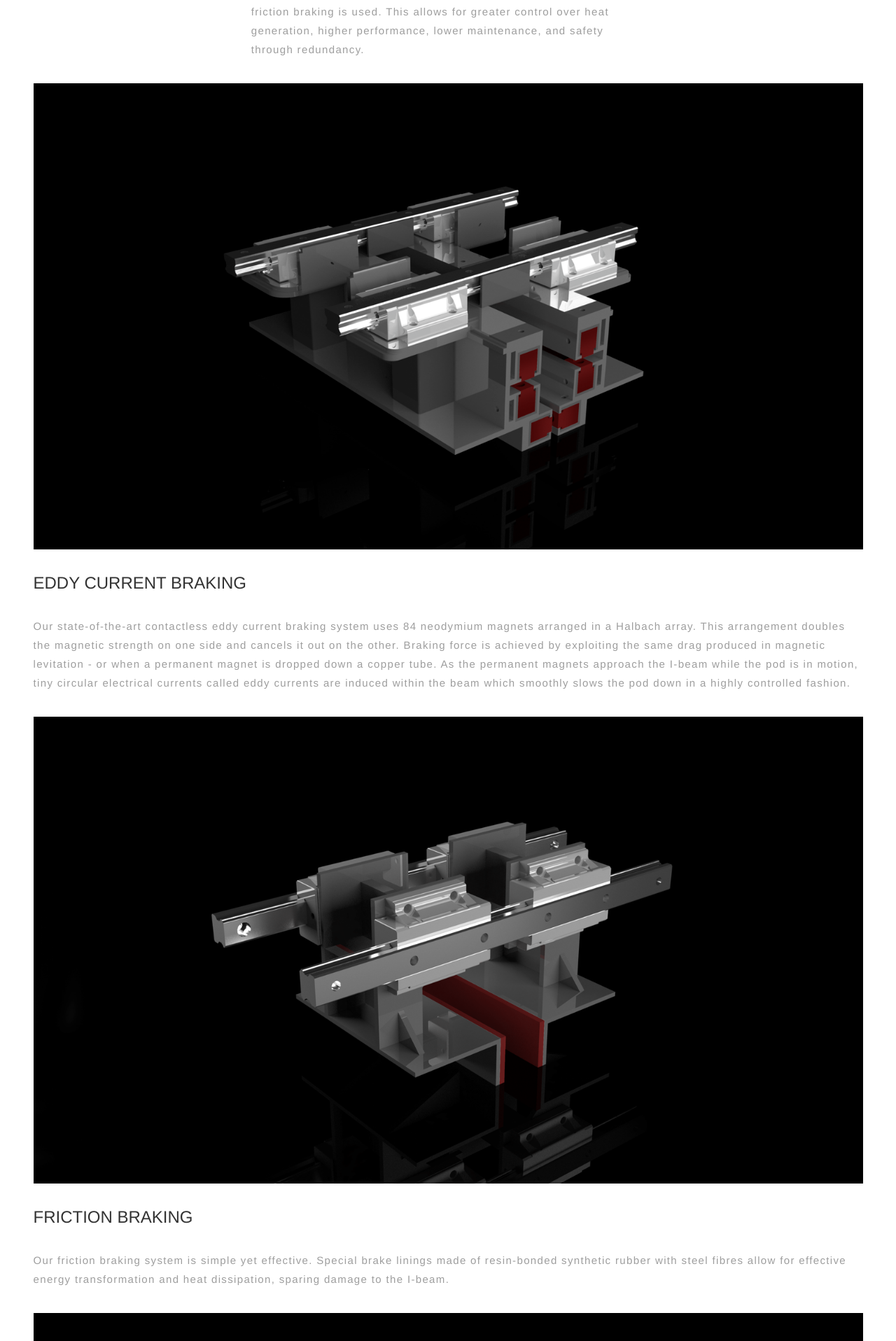
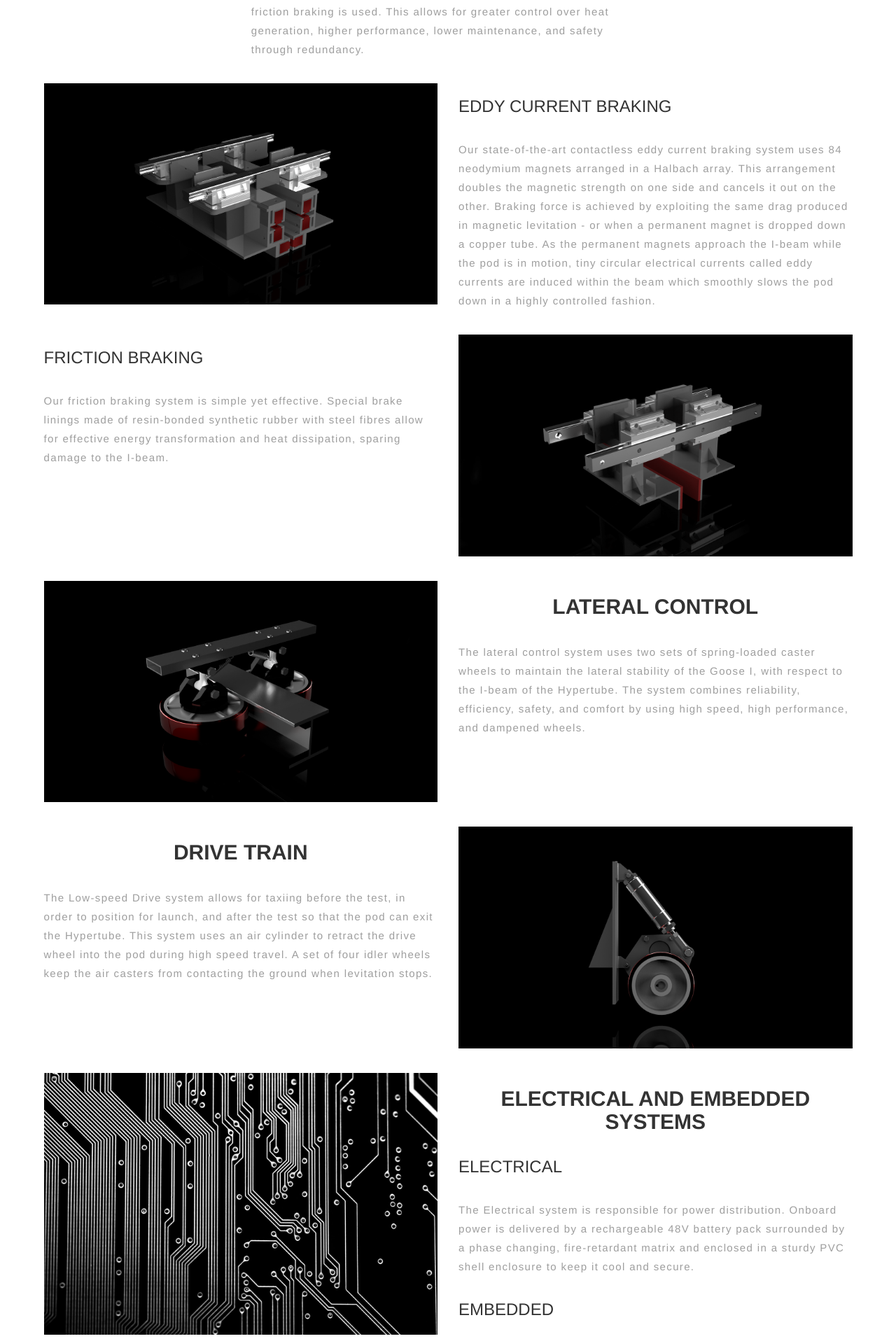
Before and after one commit to hsami10/Waterloop_website, a React app: page / in a window 1280 px wide. Shown: the part 2004-3920 px from the top of the page at 70% size. Built offline with nearby package versions, Linux system fonts and the light colour scheme.

Commit message:
Alternate all g1 content rows.

```diff
--- a/app/src/components/goose1.jsx
+++ b/app/src/components/goose1.jsx
@@ -52,10 +52,10 @@ export default class Goose1 extends React.Component {
                     </Row>
 
                     <Row>
-                        <Col xs={12} md={6} mdPush={6}>
+                        <Col md={6} mdPush={6}>
                             <Image src={images + 'flock-imgs/levitation.png'} responsive />
                         </Col>
-                        <Col xs={12} md={6} mdPull={6}>
+                        <Col md={6} mdPull={6}>
                             <h2>LEVITATION SYSTEM</h2>
                             <p>Air levitation through the form of four air casters is supplied via two on-board air tanks. The air
                             casters create a thin sheet of air similar to an air hockey table upon which our pod floats. Air
@@ -72,7 +72,13 @@ export default class Goose1 extends React.Component {
                             combination of eddy current braking and friction braking is used. This allows for greater control over
                             heat generation, higher performance, lower maintenance, and safety through redundancy.</p>
                         </Col>
+                    </Row>
+
+                    <Row>
+                        <Col md={6}>
                             <Image src={images + 'flock-imgs/eddy-brake.png'} responsive />
+                        </Col>
+                        <Col md={6}>
                             <h3>EDDY CURRENT BRAKING</h3>
                             <p>Our state-of-the-art contactless eddy current braking system uses 84 neodymium magnets arranged in a Halbach
                             array. This arrangement doubles the magnetic strength on one side and cancels it out on the other.
@@ -80,32 +86,51 @@ export default class Goose1 extends React.Component {
                             magnet is dropped down a copper tube. As the permanent magnets approach the I-beam while the pod is in motion,
                             tiny circular electrical currents called eddy currents are induced within the beam which smoothly slows the
                             pod down in a highly controlled fashion. </p>
+                        </Col>
+                    </Row>
+
+                    <Row>
+                        <Col md={6} mdPush={6}>
                             <Image src={images + 'flock-imgs/friction-brake.png'} responsive />
+                        </Col>
+                        <Col md={6} mdPull={6}>
                             <h3>FRICTION BRAKING</h3>
                             <p>Our friction braking system is simple yet effective. Special brake linings made of resin-bonded synthetic
                             rubber with steel fibres allow for effective energy transformation and heat dissipation, sparing damage
                             to the I-beam.</p>
+                        </Col>
                     </Row>
 
                     <Row>
+                        <Col md={6}>
                             <Image src={images + 'flock-imgs/lateral.png'} responsive />
+                        </Col>
+                        <Col md={6}>
                             <h2>LATERAL CONTROL</h2>
                             <p>The lateral control system uses two sets of spring-loaded caster wheels to maintain the lateral stability
                             of the Goose I, with respect to the I-beam of the Hypertube. The system combines reliability, efficiency,
                             safety, and comfort by using high speed, high performance, and dampened wheels.</p>
+                        </Col>
                     </Row>
 
                     <Row>
+                        <Col md={6} mdPush={6}>
                             <Image src={images + 'flock-imgs/drive-train.png'} responsive />
+                        </Col>
+                        <Col md={6} mdPull={6}>
                             <h2>DRIVE TRAIN</h2>
                             <p>The Low-speed Drive system allows for taxiing before the test, in order to position for launch, and after
                             the test so that the pod can exit the Hypertube. This system uses an air cylinder to retract the drive
                             wheel into the pod during high speed travel. A set of four idler wheels keep the air casters from contacting
                             the ground when levitation stops.</p>
+                        </Col>
                     </Row>
 
                     <Row>
+                        <Col md={6}>
                             <Image src={images + 'flock-imgs/elec-embedded.jpg'} responsive />
+                        </Col>
+                        <Col md={6}>
                             <h2>ELECTRICAL AND EMBEDDED SYSTEMS</h2>
                             <h3>ELECTRICAL</h3>
                             <p>The Electrical system is responsible for power distribution. Onboard power is delivered by a rechargeable 48V
@@ -116,6 +141,7 @@ export default class Goose1 extends React.Component {
                             for the control of all other subsystems, position detection within the Hypertube, and communications between
                             the pod and a remote control dashboard. This dashboard acts as a control center and a feed displaying
                             information on the status of the pod.</p>
+                        </Col>
                     </Row>
                 </Row>
             </Grid>
```
Lines whose indentation alone changed are shown as unchanged.
